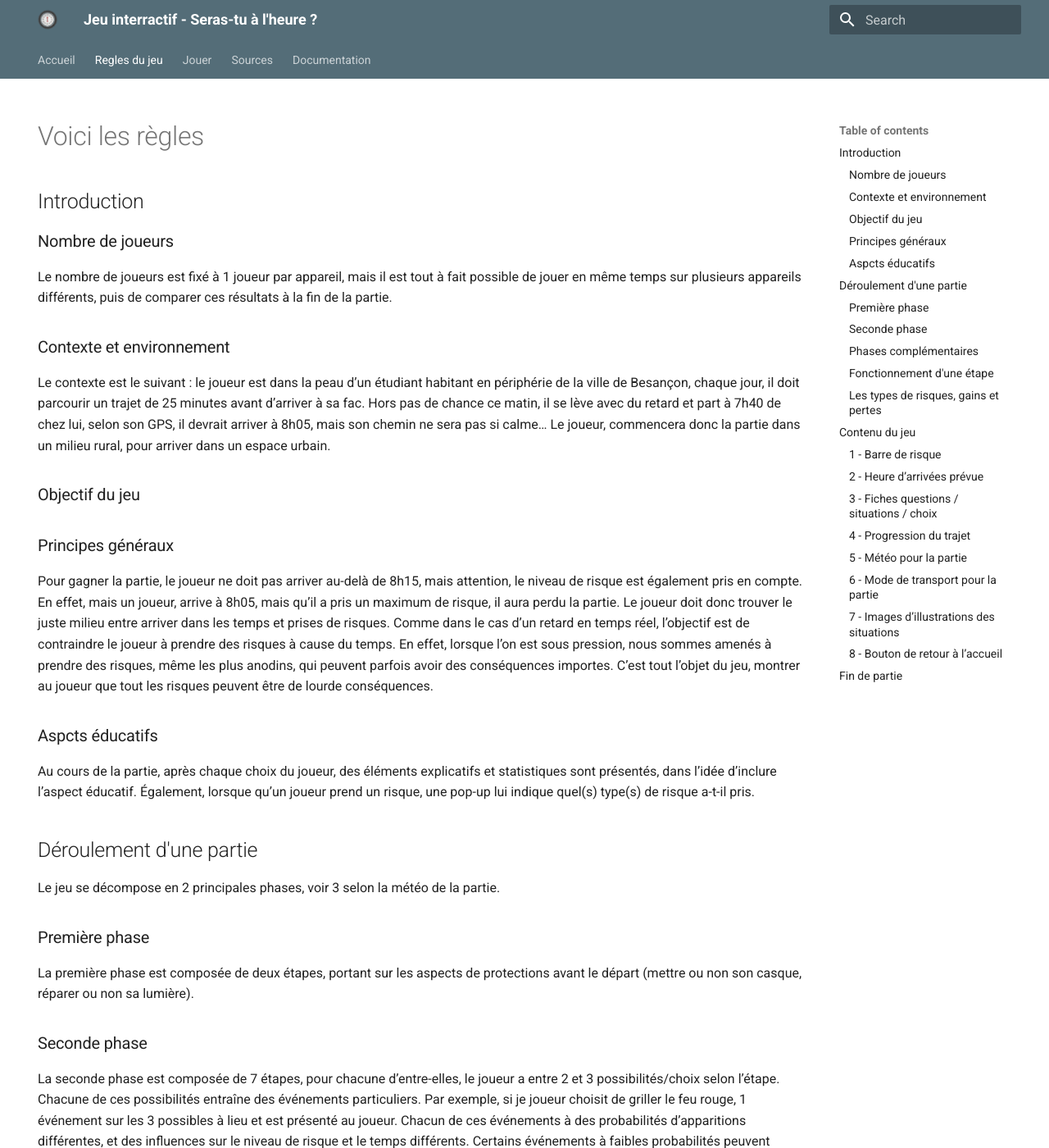
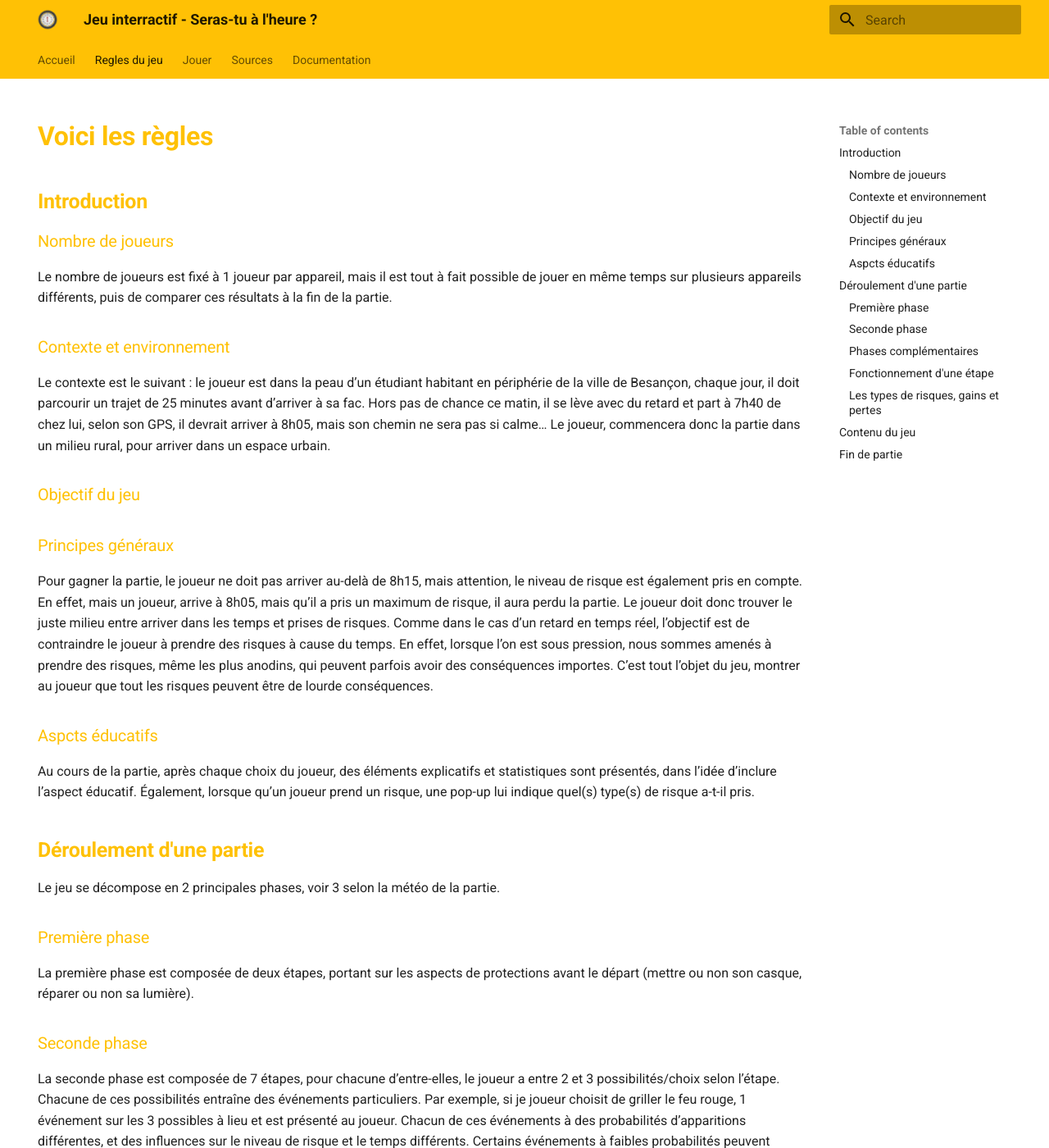
Before and after one commit to MatisChiavuzzo/game, an MkDocs documentation site: the page built from docs/pages/regles.md, in a window 1280 px wide and 1400 px high. Shown: the whole window at 82% size. Built offline with MkDocs 1.6.1 and Material for MkDocs 9.7.7, drawn with Linux system fonts in a browser that asks for light colours.

```diff
--- a/docs/css/extra.css
+++ b/docs/css/extra.css
@@ -1,5 +1,18 @@
-img {
+.logo img {
   display: block;
   margin: auto;
   width: 25%;
 }
+
+.md-typeset h1, .md-typeset h2{
+  color: #FFC105;
+  font-weight: bold;
+}
+
+.md-typeset h3 {
+  color: #FFC105;
+}
+
+.md-typeset ol li, .md-typeset ul li {
+    font-weight: bold;
+}
--- a/docs/pages/regles.md
+++ b/docs/pages/regles.md
@@ -68,36 +68,36 @@ A l’issue de chaque choix pris par le joueur, plusieurs éléments peuvent ent
 
 ![Texte alternatif](../image/tuto.png "")
 
-### 1 - Barre de risque
+- 1 - Barre de risque
 
 Elle varie du rouge (beaucoup de risques pris) au vert (peu de risques pris), c’est elle qui indique au joueur si ses actes ont été pour le moment plus ou moins dangereux.
 
-### 2 - Heure d’arrivées prévue
+- 2 - Heure d’arrivées prévue
 
 Cette horloge indique, tout comme un GPS, l’heure d’arrivée prévue, dans le cas ou la circulation est fluide et qu’aucuns évènements viennent perturber le trajet. Cette heure d’arrivée changera donc obligatoirement au cours de la partie, puisque les choix fait par le joueurs, lui feront soit perdre du temps, ce qui augmentera l’heure d’arrivé, ou alors lui faire gagné du temps, ce qui avancera l’heure d’arrivée prévue. C’est donc sur l’heure affiché, que le joueur doit se fixer afin d’évaluer, si oui ou non dans l’état actuel de sa partie il arrive dans les temps.
 
-### 3 - Fiches questions / situations / choix
+- 3 - Fiches questions / situations / choix
 
 C’est ici que les différentes situations sont présentés au joueur, également nous trouvons à cette emplacements les boutons de choix, le joueur peu en choisir un seul par étape.
 Après son choix, c’est également à cet emplacement que les explications sur l’évènement qui a eu lieu sont présentés, ainsi que les aspects pédagogiques.
 
-### 4 - Progression du trajet
+- 4 - Progression du trajet
 
 Cette barre indique au joueur son état d’avancement dans la partie. Elle lui permet d’estimer le nombre d’étapes restantes.
 
-### 5 - Météo pour la partie
+- 5 - Météo pour la partie
 
 C’est ici que le jouer, en plus de l’image d’illustration en fond de page que le joueur sais si il fait jour, il pleut, ou alors si il fait nuit.
 
-### 6 - Mode de transport pour la partie
+- 6 - Mode de transport pour la partie
 
 C’est ici que le joueur sais quel mode de transport il utilise pour ce trajet.
 
-### 7 - Images d’illustrations des situations
+- 7 - Images d’illustrations des situations
 
 Cet emplacement affiche selon les étapes, les images d’illustrations associées. Ces images permettent au joueur de mieux se représenter l’espace, et ainsi de faire les choix qui lui semble les plus justes. De plus ces images permettent au joueur de se projeter dans une situation réel, d’autant plus que toute les photographies ont été prises dans la ville de Besançon.
 
-### 8 - Bouton de retour à l’accueil
+- 8 - Bouton de retour à l’accueil
 
 Ce bouton permet un retour à la page d’accueil.
 
--- a/mkdocs.yaml
+++ b/mkdocs.yaml
@@ -13,8 +13,8 @@ theme:
   logo: ./image/logo.png
   favicon: ./image/logo.png
   palette:
-    primary: blue grey
-    accent: blue
+    primary: amber
+    accent: amber
   features:
     - navigation.tabs
 
```
Also changed, not shown: docs/index.md (+4 -2 lines), docs/js/script.js (+10 -10 lines).
